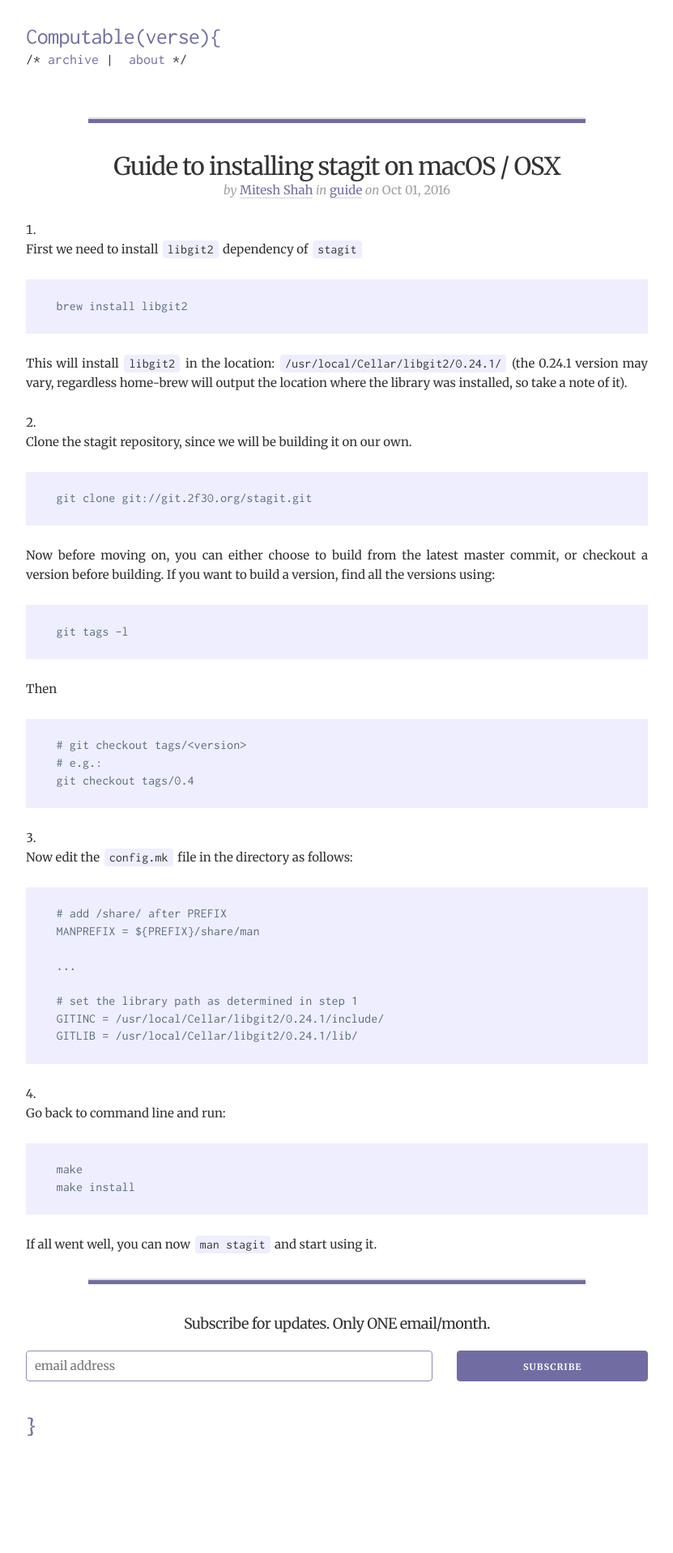
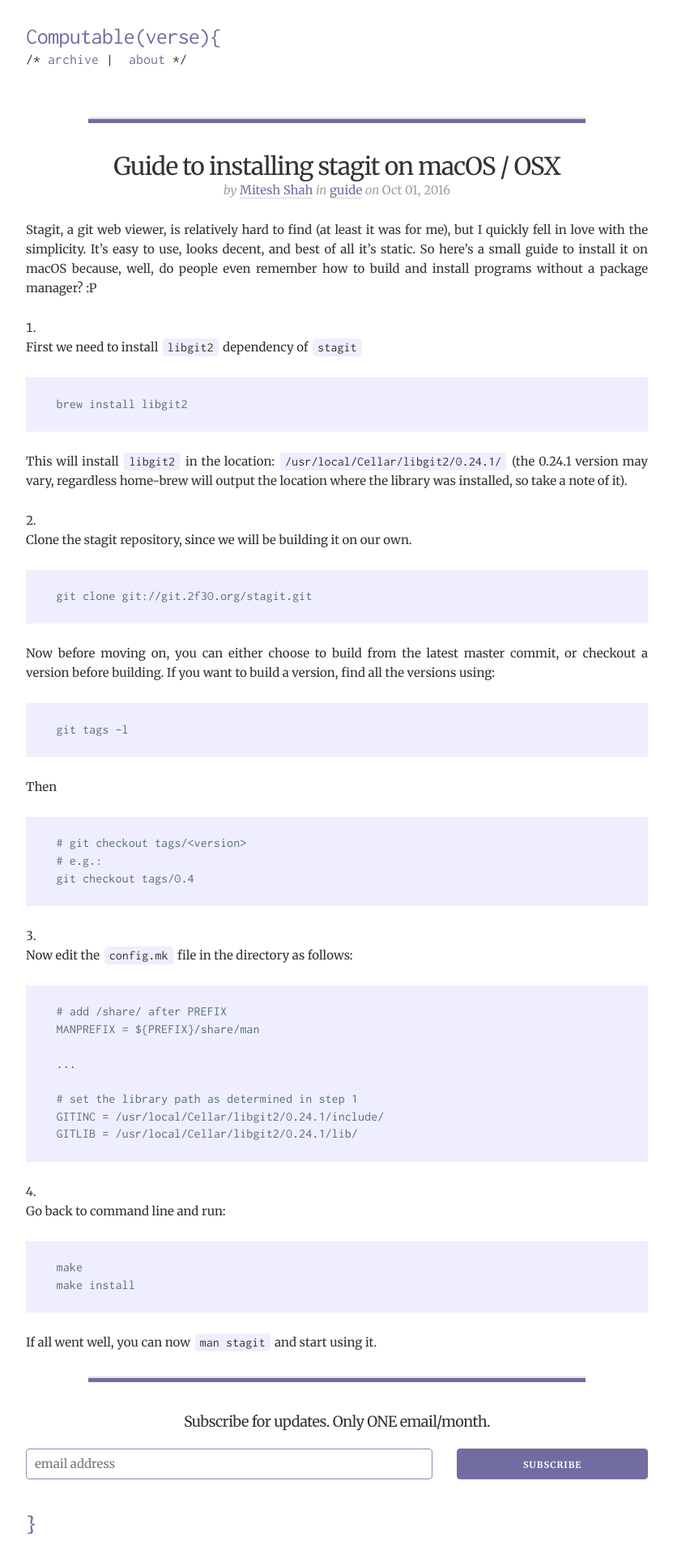
Before and after one commit to Computableverse/computableverse.github.io, a Jekyll site: the page built from _posts/2016-10-01-guide-installing-stagit-macos-osx.md, in a window 1280 px wide. Shown: the whole page at 81% size, without its empty margins (224-1055 px from the left). Built offline with Jekyll 4.4.1, drawn with Linux system fonts in a browser that asks for light colours; comment, search, counter and statistics services are not loaded; before the commit the page ends 1797 px from its top, so only the background shows below that.

Commit message:
ghPublish UPDATE: 2016-10-01-guide-installing-stagit-macos-osx.md

```diff
--- a/_posts/2016-10-01-guide-installing-stagit-macos-osx.md
+++ b/_posts/2016-10-01-guide-installing-stagit-macos-osx.md
@@ -3,6 +3,10 @@
 date: 2016-10-01
 category: [guide]
 ---
+
+Stagit, a git web viewer, is relatively hard to find (at least it was for me), but I quickly fell in love with the simplicity. It's easy to use, looks decent, and best of all it's static. So here's a small guide to install it on macOS because, well, do people even remember how to build and install programs without a package manager? :P
+
+<!--more-->
 
 1. First we need to install `libgit2` dependency of `stagit`
 
```
